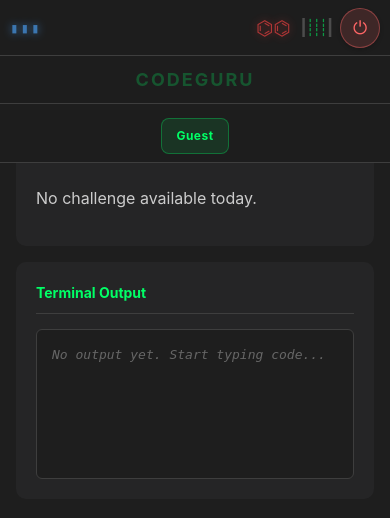
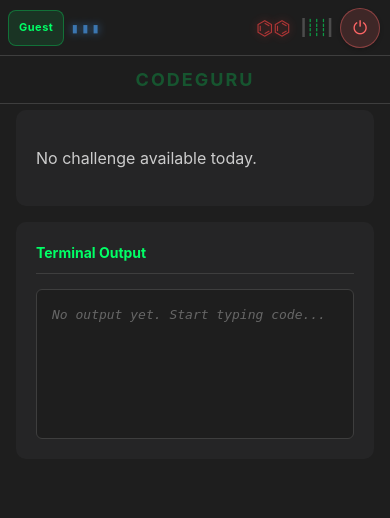
Before and after one commit to Lullaby47/codeguru, a FastAPI app: template templates/challenge.html in a window 390 px wide. Shown: the top 518 px of the page. Run offline with FastAPI, Linux system fonts and the light colour scheme; the template is opened without the code that fills it, so the values that code supplies are empty; parts of the project's set-up code (start-up, migrations or seed data) failed here and were passed over; some libraries are stand-ins or nearby versions.

Commit message:
Move username pill back to top navigation bar on mobile

```diff
--- a/static/styles.css
+++ b/static/styles.css
@@ -321,14 +321,9 @@ p, div, span, h1, h2, h3, h4, h5, h6 {
     align-items: center;
 }
 
-/* Mobile nav structure: 3 rows */
+/* Mobile nav structure: 2 rows (icons + title) */
 @media (max-width: 719px) {
-    /* Hide user profile icon in nav-left on mobile (shown in nav-user-mobile instead) */
-    .user-profile-icon {
-        display: none;
-    }
-
-    /* Row 1: Make nav icon-only, compact */
+    /* Row 1: Make nav compact with username pill in nav-left */
     .nav {
         height: 56px;
         padding: 0 8px;
@@ -354,6 +349,16 @@ p, div, span, h1, h2, h3, h4, h5, h6 {
         min-height: 36px;
         padding: 2px;
         font-size: 16px;
+    }
+
+    /* Make user profile icon more compact on mobile */
+    .user-profile-icon {
+        padding: 6px 10px;
+        min-height: 36px;
+    }
+
+    .user-profile-icon .profile-level {
+        font-size: 11px;
     }
 }
 
@@ -452,52 +457,6 @@ p, div, span, h1, h2, h3, h4, h5, h6 {
     opacity: 1;
 }
 
-/* ============================================
-   NAV USER (Mobile - Row 3: Username Pill)
-   ============================================ */
-.nav-user-mobile {
-    position: fixed;
-    top: 110px; /* 56px nav + 44px title row + 10px spacing */
-    left: 0;
-    right: 0;
-    background: rgba(30, 30, 30, 0.95);
-    backdrop-filter: blur(10px);
-    border-bottom: 1px solid var(--border);
-    padding: 8px 16px;
-    z-index: 998;
-    display: flex;
-    align-items: center;
-    justify-content: center;
-    min-height: 40px;
-}
-
-.user-profile-icon-mobile {
-    cursor: pointer;
-    padding: 8px 14px;
-    background: rgba(0, 255, 102, 0.1);
-    border: 1px solid rgba(0, 255, 102, 0.3);
-    border-radius: 8px;
-    transition: all 0.2s ease;
-    user-select: none;
-    min-height: 36px;
-    display: flex;
-    align-items: center;
-    justify-content: center;
-}
-
-.user-profile-icon-mobile:hover {
-    background: rgba(0, 255, 102, 0.2);
-    border-color: rgba(0, 255, 102, 0.5);
-    transform: scale(1.05);
-}
-
-.user-profile-icon-mobile .profile-level {
-    font-size: 12px;
-    font-weight: bold;
-    color: var(--green);
-    letter-spacing: 0.5px;
-    white-space: nowrap;
-}
 
 /* ============================================
    PAGE CONTENT
@@ -511,7 +470,7 @@ p, div, span, h1, h2, h3, h4, h5, h6 {
 }
 
 .with-nav {
-    padding-top: 150px; /* 56px nav + 44px title + 50px user row */
+    padding-top: 110px; /* 56px nav + 44px title row */
 }
 
 /* ============================================
@@ -1213,10 +1172,6 @@ p, div, span, h1, h2, h3, h4, h5, h6 {
         display: none; /* Hide mobile title on desktop */
     }
 
-    .nav-user-mobile {
-        display: none; /* Hide mobile user row on desktop */
-    }
-
     .user-profile-icon {
         display: flex; /* Show user profile icon in nav-left on desktop */
     }
--- a/templates/base.html
+++ b/templates/base.html
@@ -117,17 +117,6 @@
     <a href="/dashboard">
         <div class="codeguru-title-mobile">CODEGURU</div>
     </a>
-</div>
-<!-- Row 3: User profile pill below title on mobile -->
-<div class="nav-user-mobile">
-    <div class="user-profile-icon-mobile" id="userProfileIconMobile" title="Your Profile"
-         data-user-level="{% if user %}{{ user.level }}{% else %}1{% endif %}"
-         data-username="{% if user %}{{ user.username }}{% else %}Guest{% endif %}"
-         data-email="{% if user %}{{ user.email }}{% else %}guest@example.com{% endif %}"
-         data-streak="{% if user %}{{ user.streak }}{% else %}0{% endif %}"
-         data-verified="{% if user %}{{ 'Yes' if user.is_verified else 'No' }}{% else %}No{% endif %}">
-        <div class="profile-level">{% if user %}{{ user.username }}{% else %}Guest{% endif %}</div>
-    </div>
 </div>
 {% endif %}
 
```
